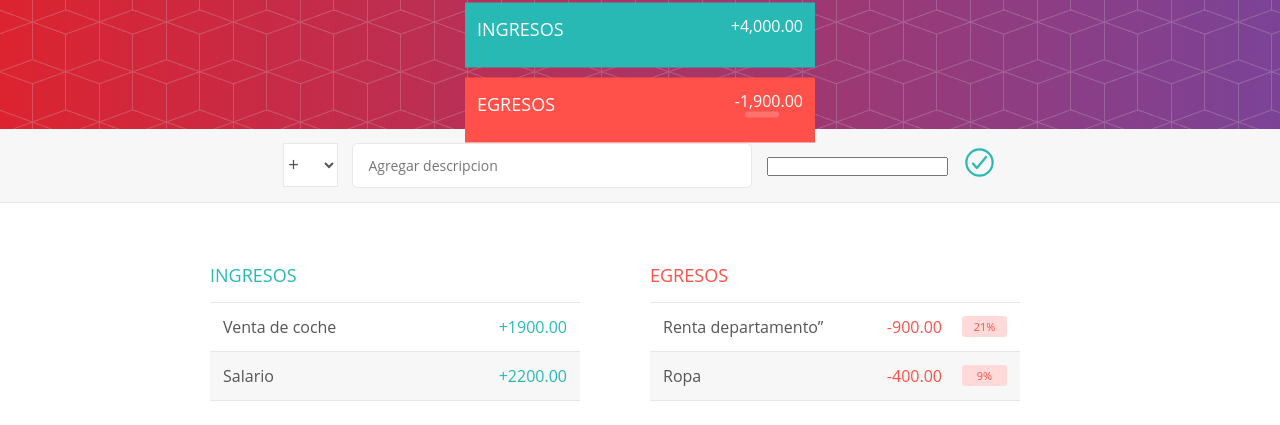
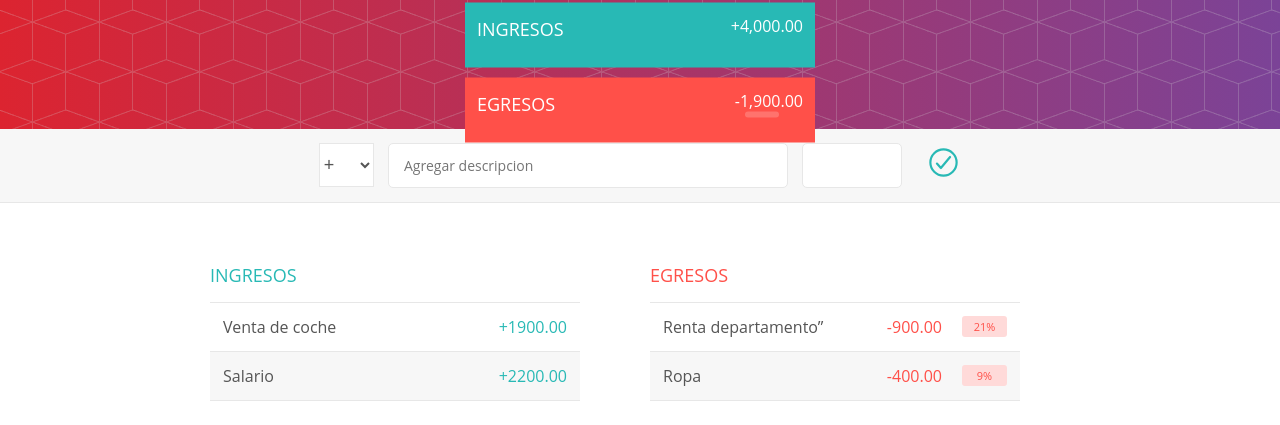
Before and after one commit to c3m3z4c4/CDC-js_fund-presupuestos, a plain HTML site: page index.html in a window 1280 px wide. Shown: the part 191-616 px from the top of the page. Drawn offline with nearby package versions, Linux system fonts and the light colour scheme.

Commit message:
[HOTFIX] Arreglo de clases en input de valor

```diff
--- a/index.html
+++ b/index.html
@@ -50,7 +50,7 @@
           <option value="egreso">-</option>
         </select>
         <input type="text" class="agregar_descripcion" id="description" placeholder="Agregar descripcion">
-        <input type="number" value="valor" step="any">
+        <input type="number" value="valor" class="agregar_valor" step="any">
         <button class="agregar_btn"> <ion-icon name="checkmark-circle-outline"></ion-icon></button>
       </div>
     </div>
```
